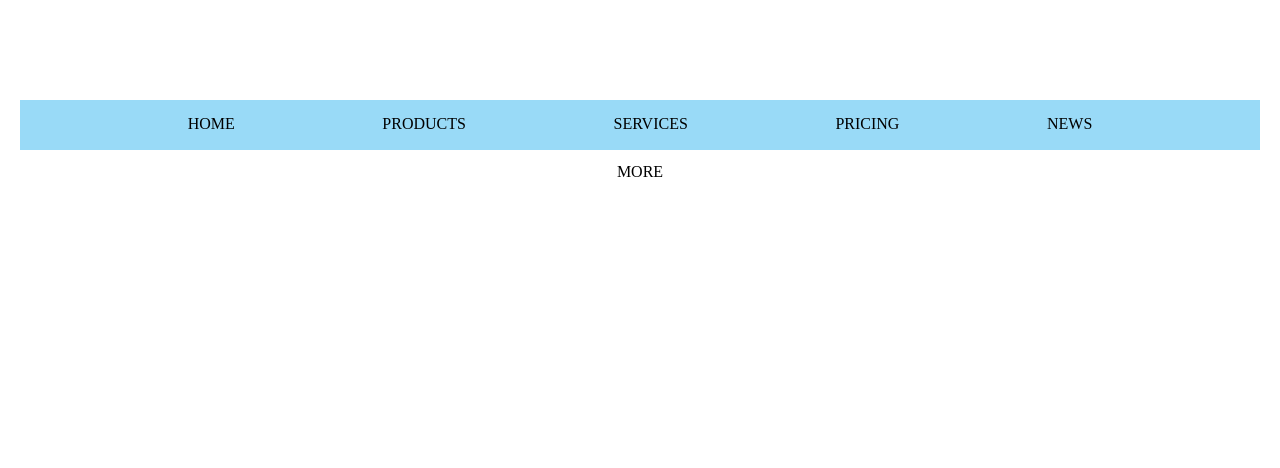
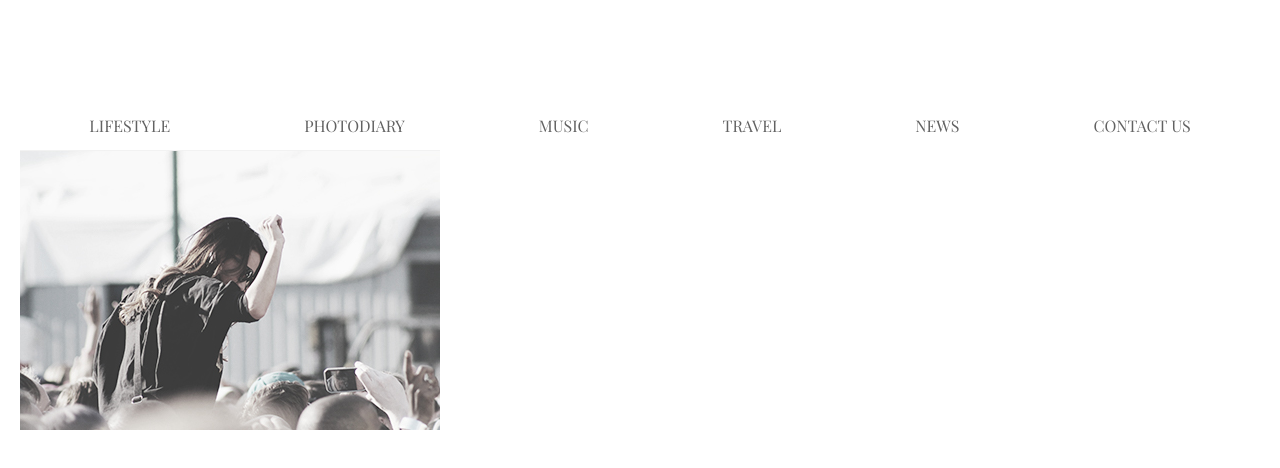
Before and after one commit to Oliendone/goit-fe-course, a plain HTML site: page html-css/module_3/index.html in a window 1280 px wide. Drawn offline with nearby package versions, Linux system fonts and the light colour scheme.

Commit message:
Change menu

```diff
--- a/html-css/module_3/css/style.css
+++ b/html-css/module_3/css/style.css
@@ -1,4 +1,5 @@
 * {
+  font-family: "Playfair Display", serif;
   box-sizing: border-box;
   margin: 0;
   padding: 0;
@@ -13,20 +14,18 @@
   text-align: center;
   height: 50px;
   margin-top: 100px;
-  background-color: #99daf7;
 }
 
 .container .menu li {
   display: inline-block;
-  padding: 15px 71.8px;
-  font-family: "Playfair Display", serif;
+  padding: 15px 65px;
   text-transform: uppercase;
+  color: #626262;
   cursor: pointer;
 }
 
 li:hover {
-  background-color: #fff;
-  color: #99daf7;
+  color: #03a9f4;
 }
 
 p {
--- a/html-css/module_3/index.html
+++ b/html-css/module_3/index.html
@@ -5,6 +5,10 @@
     <meta name="viewport" content="width=device-width, initial-scale=1.0" />
     <meta http-equiv="X-UA-Compatible" content="ie=edge" />
     <title>Document</title>
+    <link
+      href="https://fonts.googleapis.com/css?family=Playfair+Display:400,700&display=swap"
+      rel="stylesheet"
+    />
     <link rel="stylesheet" href="./css/style.css" />
   </head>
   <body>
@@ -12,21 +16,20 @@
       <div class="container">
         <div class="menu">
           <ul>
-            <li>Home</li>
-            <li>Products</li>
-            <li>Services</li>
-            <li>Pricing</li>
+            <li>Lifestyle</li>
+            <li>Photodiary</li>
+            <li>Music</li>
+            <li>Travel</li>
             <li>News</li>
-            <li>More</li>
+            <li>Contact us</li>
           </ul>
         </div>
       </div>
+      <article>
+        <div class="box">
+          <img src="./img/girl_on_festival.jpg" alt="" />
+        </div>
+      </article>
     </div>
-
-    <!-- <article>
-      <div class="box">
-        <img src="./img/girl_on_festival.jpg" alt="" />
-      </div>
-    </article> -->
   </body>
 </html>
```
